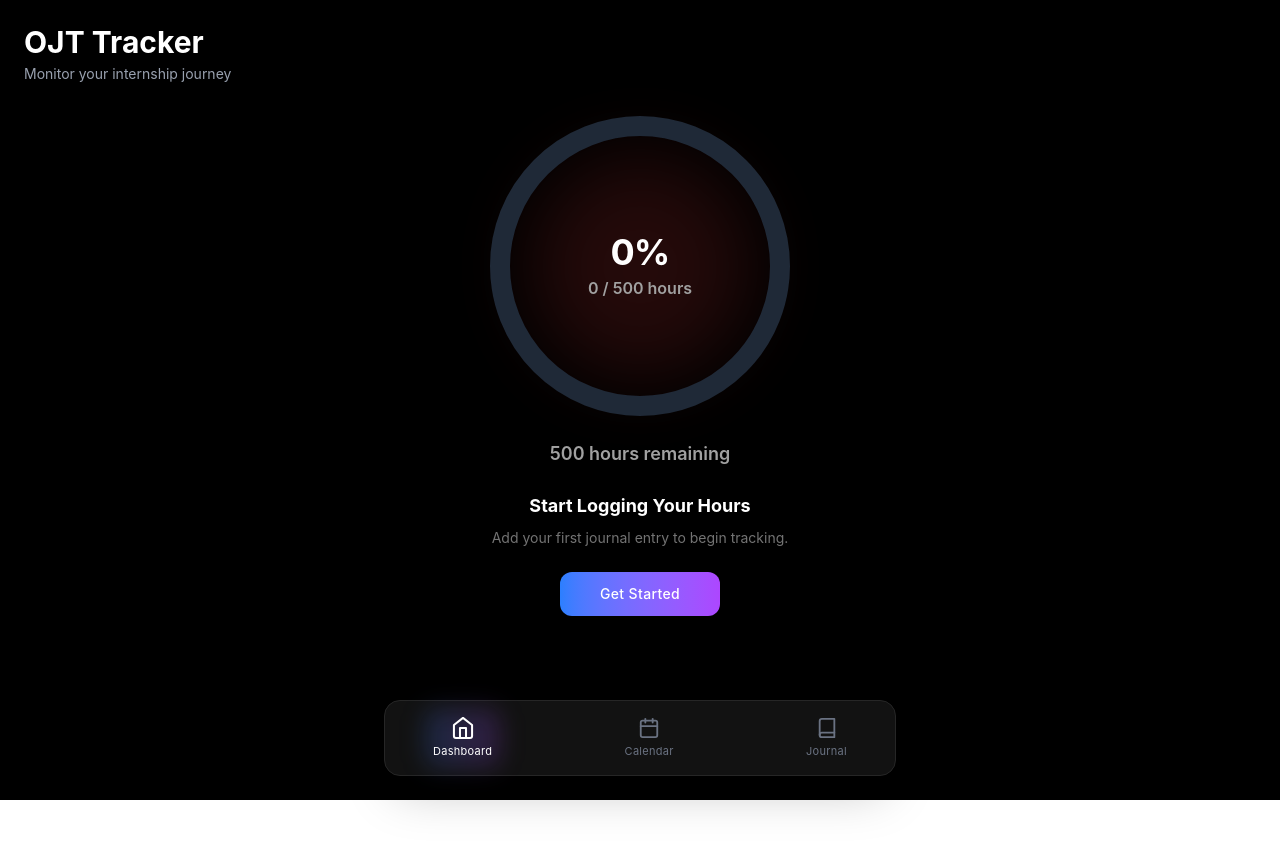
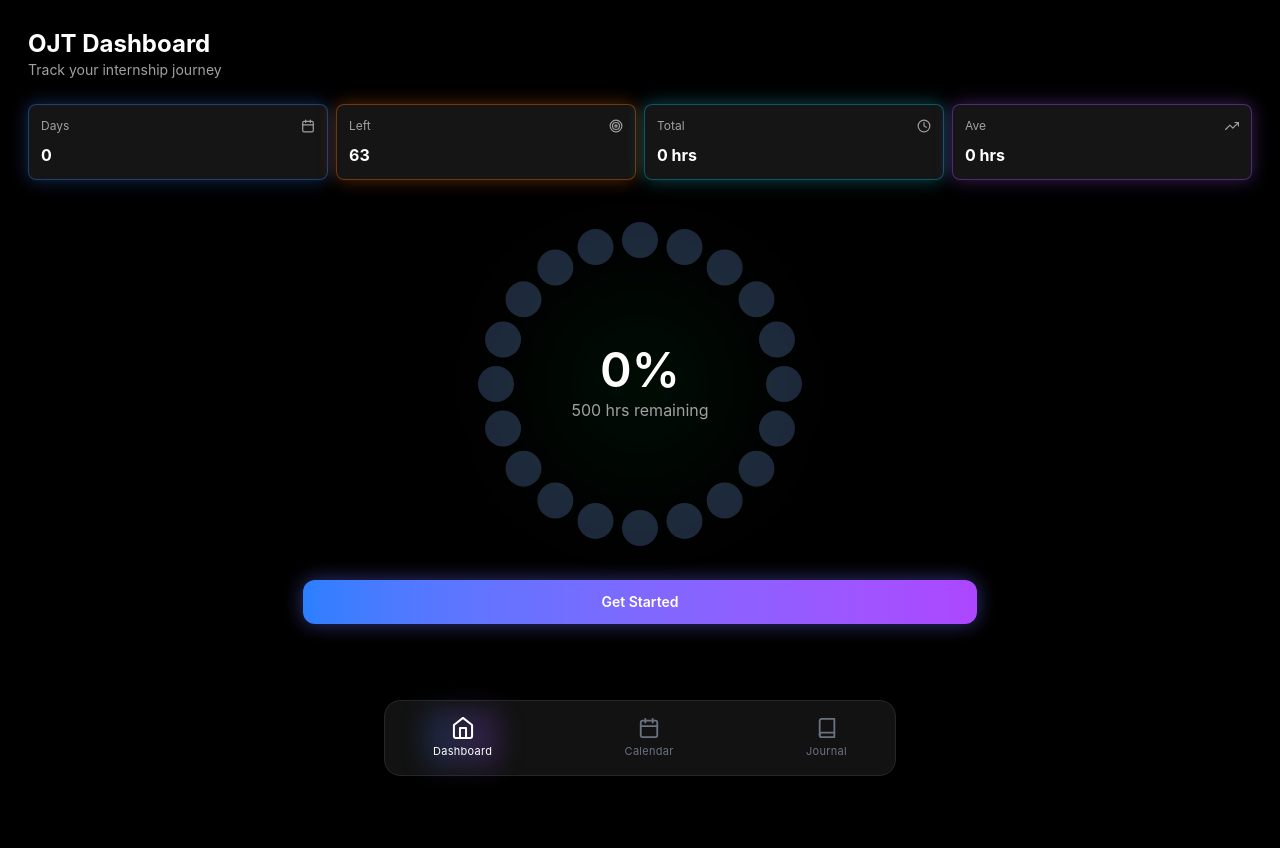
Before and after one commit to bri26-dev/ojt-tracker, a React (Vite) app: page / in a window 1280 px wide. Shown: the top 848 px of the page. Before the commit the page ends 800 px from the top, so only its background shows below. Built offline with nearby package versions, Linux system fonts and the light colour scheme.

Commit message:
Dashboard major revamp

```diff
--- a/src/App.jsx
+++ b/src/App.jsx
@@ -44,6 +44,7 @@ function App() {
       <div className="flex-1 overflow-y-auto p-4 pb-24">
         {activePage === "dashboard" && (
           <Dashboard
+            entries={entries} // MUST BE HERE
             totalHours={totalHours}
             remainingHours={remainingHours}
             progressPercent={progressPercent}
--- a/src/components/CalendarTracker.jsx
+++ b/src/components/CalendarTracker.jsx
@@ -120,12 +120,17 @@ function CalendarTracker({ entries }) {
 
         {/* Stats */}
         <div className="grid grid-cols-3 gap-3 mb-6 text-sm">
-          <Stat label="Total Hours" value={`${totalHours.toFixed(1)} hrs`} />
+          <Stat
+            label="Total Hours"
+            value={`${Number(totalHours.toFixed(1)).toString()} hrs`}
+          />
           <Stat label="Days Logged" value={daysLogged} />
           <Stat
             label="Average"
             value={
-              daysLogged ? `${(totalHours / daysLogged).toFixed(1)} hrs` : "0"
+              daysLogged
+                ? `${Number((totalHours / daysLogged).toFixed(1).toString())} hrs`
+                : "0"
             }
           />
         </div>
--- a/src/components/Dashboard.jsx
+++ b/src/components/Dashboard.jsx
@@ -1,50 +1,154 @@
-import ProgressBar from "./ProgressBar";
+import { FiCalendar, FiClock, FiTrendingUp, FiTarget } from "react-icons/fi";
 
 function Dashboard({
-  totalHours,
-  remainingHours,
-  progressPercent,
+  entries = [],
+  totalHours = 0,
+  remainingHours = 500,
+  progressPercent = 0,
   setActivePage,
 }) {
-  const goal = totalHours + remainingHours;
-  const isNew = totalHours === 0;
+  const GOAL_DAYS = 62.5; // 🔥 500 / 8
+
+  /* 🔥 DAYS LOGGED */
+  const completedDays = new Set(
+    entries
+      .filter((e) => e && typeof e.date === "string" && e.date.length > 0)
+      .map((e) => e.date),
+  ).size;
+
+  /* 🔥 AVERAGE */
+  const avgHours = completedDays > 0 ? totalHours / completedDays : 0;
+
+  /* 🔥 DAYS LEFT BASED ON GOAL */
+  const remainingDays = Math.max(Math.ceil(GOAL_DAYS - completedDays), 0);
+
+  const isNew = entries.length === 0;
+
+  const stats = [
+    {
+      label: "Days",
+      value: completedDays,
+      icon: <FiCalendar size={14} />,
+      glow: "shadow-[0_0_18px_rgba(59,130,246,0.35)] border-blue-500/40",
+    },
+    {
+      label: "Left",
+      value: `${Number(remainingDays.toFixed(1)).toString()}`,
+      icon: <FiTarget size={14} />,
+      glow: "shadow-[0_0_18px_rgba(249,115,22,0.35)] border-orange-500/40",
+    },
+    {
+      label: "Total",
+      value: `${Number(totalHours.toFixed(1)).toString()} hrs`,
+      icon: <FiClock size={14} />,
+      glow: "shadow-[0_0_18px_rgba(34,211,238,0.35)] border-cyan-500/40",
+    },
+    {
+      label: "Ave",
+      value: `${Number(avgHours.toFixed(1)).toString()} hrs`,
+      icon: <FiTrendingUp size={14} />,
+      glow: "shadow-[0_0_18px_rgba(168,85,247,0.35)] border-purple-500/40",
+    },
+  ];
+
+  /* 🔥 STATIC COLOR */
+  const getDotColor = (index) => {
+    const ratio = index / 19;
+
+    if (progressPercent < 25) return `hsl(0 85% ${22 + ratio * 28}%)`;
+    if (progressPercent < 50) return `hsl(28 95% ${28 + ratio * 25}%)`;
+    if (progressPercent < 75) return `hsl(90 80% ${28 + ratio * 25}%)`;
+    if (progressPercent < 100) return `hsl(142 75% ${28 + ratio * 25}%)`;
+
+    return `hsl(210 90% ${30 + ratio * 25}%)`;
+  };
+
+  const filledCount = Math.round((progressPercent / 100) * 20);
 
   return (
-    <div className="max-h-screen text-white px-2 pt-2">
-      {/* Header */}
+    <div className="min-h-screen text-white p-3 space-y-6">
+      {/* HEADER */}
       <div>
-        <h2 className="text-3xl font-bold text-white">OJT Tracker</h2>
-        <p className="text-gray-400 text-sm mt-1 mb-8">
-          Monitor your internship journey
+        <h1 className="text-2xl font-bold">OJT Dashboard</h1>
+        <p className="text-neutral-400 text-sm">
+          Track your internship journey
         </p>
       </div>
 
-      {/* Progress Container */}
-      <div className="flex flex-col items-center shadow-xl backdrop-blur-xl">
-        <ProgressBar
-          progress={progressPercent}
-          totalHours={totalHours}
-          goalHours={goal}
-        />
+      {/* SUMMARY */}
+      <div className="grid grid-cols-4 gap-2">
+        {stats.map((card, i) => (
+          <div
+            key={i}
+            className={`rounded-lg border bg-neutral-900/95 backdrop-blur-xl p-3 ${card.glow}`}
+          >
+            <div className="flex items-center justify-between text-neutral-400">
+              <p className="text-[12px] truncate">{card.label}</p>
+              {card.icon}
+            </div>
+
+            <h3 className="text-base font-bold mt-2">{card.value}</h3>
+          </div>
+        ))}
       </div>
 
-      {/* CTA Section */}
-      <div className="p-6 text-center space-y-6">
-        <div className="space-y-2">
-          <h2 className="text-lg font-bold">
-            {isNew ? "Start Logging Your Hours" : "Keep The Momentum"}
-          </h2>
+      {/* PROGRESS */}
+      <div className="flex flex-col items-center">
+        <div className="relative w-90 h-90 flex items-center justify-center">
+          <div className="absolute w-40 h-40 rounded-full bg-green-500/10 blur-3xl" />
 
-          <p className="text-sm text-neutral-500">
-            {isNew
-              ? "Add your first journal entry to begin tracking."
-              : "Continue adding daily logs to reach your goal."}
-          </p>
+          <svg viewBox="10 10 200 200" className="w-full h-full">
+            {Array.from({ length: 20 }).map((_, i) => {
+              const offset = -Math.PI / 2.5;
+              const angle = (i / 20) * 2 * Math.PI + offset;
+
+              const radius = 80;
+
+              const x = 110 + radius * Math.cos(angle);
+              const y = 110 + radius * Math.sin(angle);
+
+              const filled = i < filledCount;
+
+              return (
+                <circle
+                  key={i}
+                  cx={x}
+                  cy={y}
+                  r="10"
+                  style={{
+                    fill: filled ? getDotColor(i) : "#1e293b",
+                    filter: filled
+                      ? "drop-shadow(0 0 10px rgba(255,255,255,0.15))"
+                      : "none",
+                  }}
+                  className="transition-all duration-700"
+                />
+              );
+            })}
+          </svg>
+
+          {/* CENTER */}
+          <div className="absolute text-center">
+            <p className="text-5xl font-semibold">
+              {Math.round(progressPercent)}%
+            </p>
+            <p className="text-md text-neutral-400 mt-1">
+              {remainingHours.toFixed(0)} hrs remaining
+            </p>
+          </div>
         </div>
 
+        {/* BUTTON */}
         <button
           onClick={() => setActivePage("journal")}
-          className="relative px-10 py-3 rounded-xl bg-gradient-to-r from-blue-500 to-purple-500 text-white font-medium text-sm tracking-wide transition-all duration-300 hover:scale-[1.04] shadow-lg"
+          className="
+            mt-4 w-[55%]
+            flex items-center justify-center gap-2
+            bg-gradient-to-r from-blue-500 to-purple-500
+            py-3 rounded-xl text-sm font-semibold
+            shadow-[0_0_20px_rgba(99,102,241,0.5)]
+            hover:scale-[1.03] active:scale-95 transition
+          "
         >
           {isNew ? "Get Started" : "Add Entry"}
         </button>
--- a/src/components/EntryPage.jsx
+++ b/src/components/EntryPage.jsx
@@ -92,7 +92,11 @@ function EntryPage({ entry, setEntries, goBack, showToast }) {
     let hours = end - start;
     if (start < 13 && end > 12) hours -= 1;
 
-    return `${Math.max(hours, 0).toFixed(1)}h`;
+    return `${
+      Math.max(hours, 0) % 1 === 0
+        ? Math.max(hours, 0)
+        : Math.max(hours, 0).toFixed(1)
+    } hrs`;
   };
 
   /* ================= TASK CONTROLS ================= */
--- a/src/components/JournalList.jsx
+++ b/src/components/JournalList.jsx
@@ -273,7 +273,10 @@ function JournalList({ entries, onOpenEntry }) {
       <div className="grid grid-cols-3 gap-3">
         <SummaryCard label="Entries" value={totalEntries} />
         <SummaryCard label="Completed" value={completedDays} />
-        <SummaryCard label="Total Hours" value={`${totalHours.toFixed(1)}h`} />
+        <SummaryCard
+          label="Total Hours"
+          value={`${Number(totalHours.toFixed(1)).toString()} hrs`}
+        />
       </div>
 
       {/* CARD */}
```
